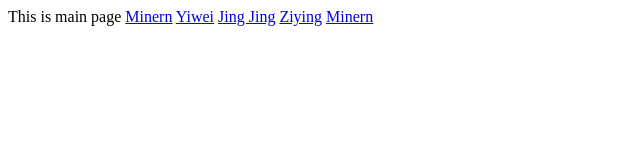
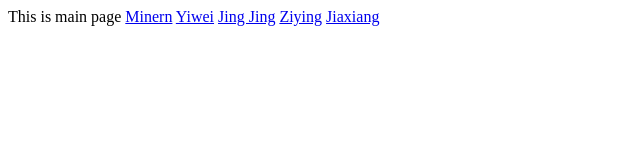
Before and after one commit to Anyway214/project, a website: page index.html in a window 1280 px wide. Shown: the full height of the page, 0-640 px from the left. Drawn offline with Linux system fonts and the light colour scheme.

Commit message:
Update index.html

```diff
--- a/index.html
+++ b/index.html
@@ -5,7 +5,7 @@
     <a href="yiwei.html">Yiwei</a>
     <a href="jingjing.html">Jing Jing</a>
     <a href="ziying.html">Ziying</a>
-    <a href="Minern.html">Minern</a>
+    <a href="JX.html">Jiaxiang</a>
 
 
   </body>
```
